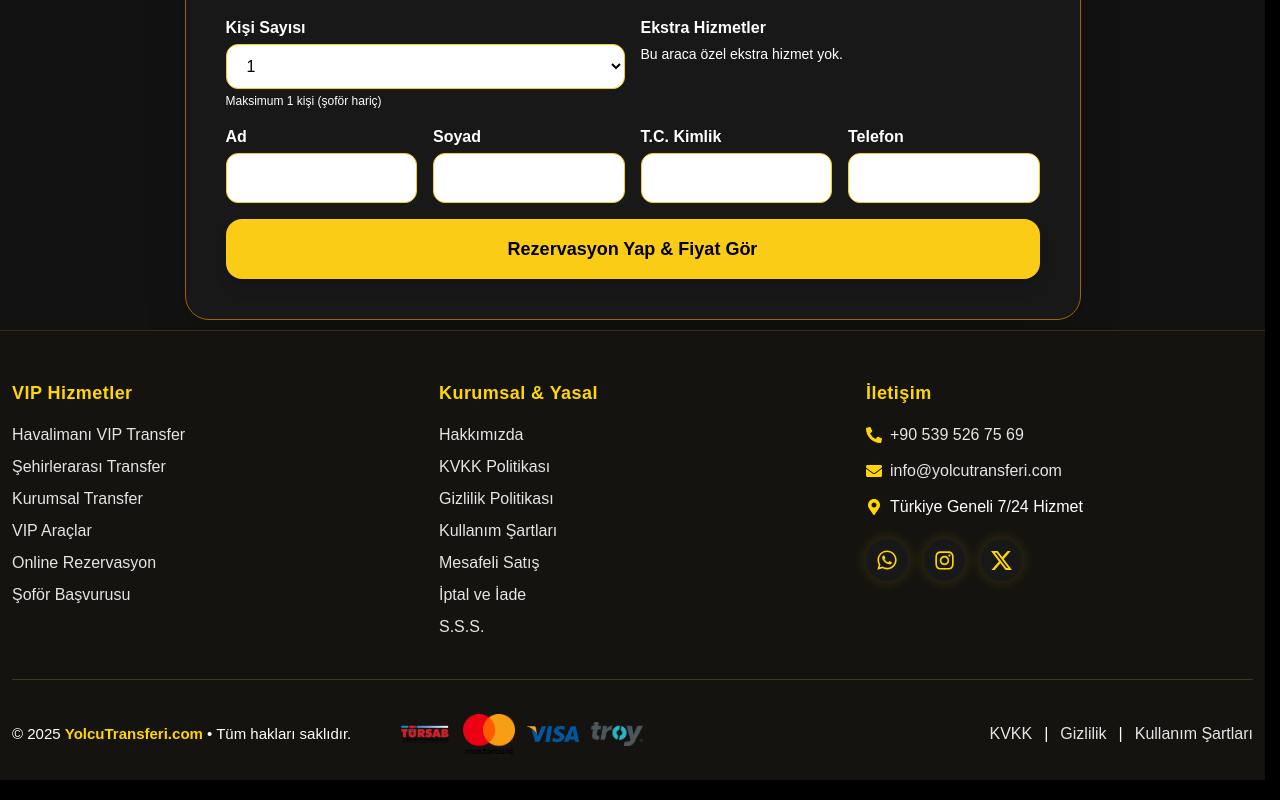
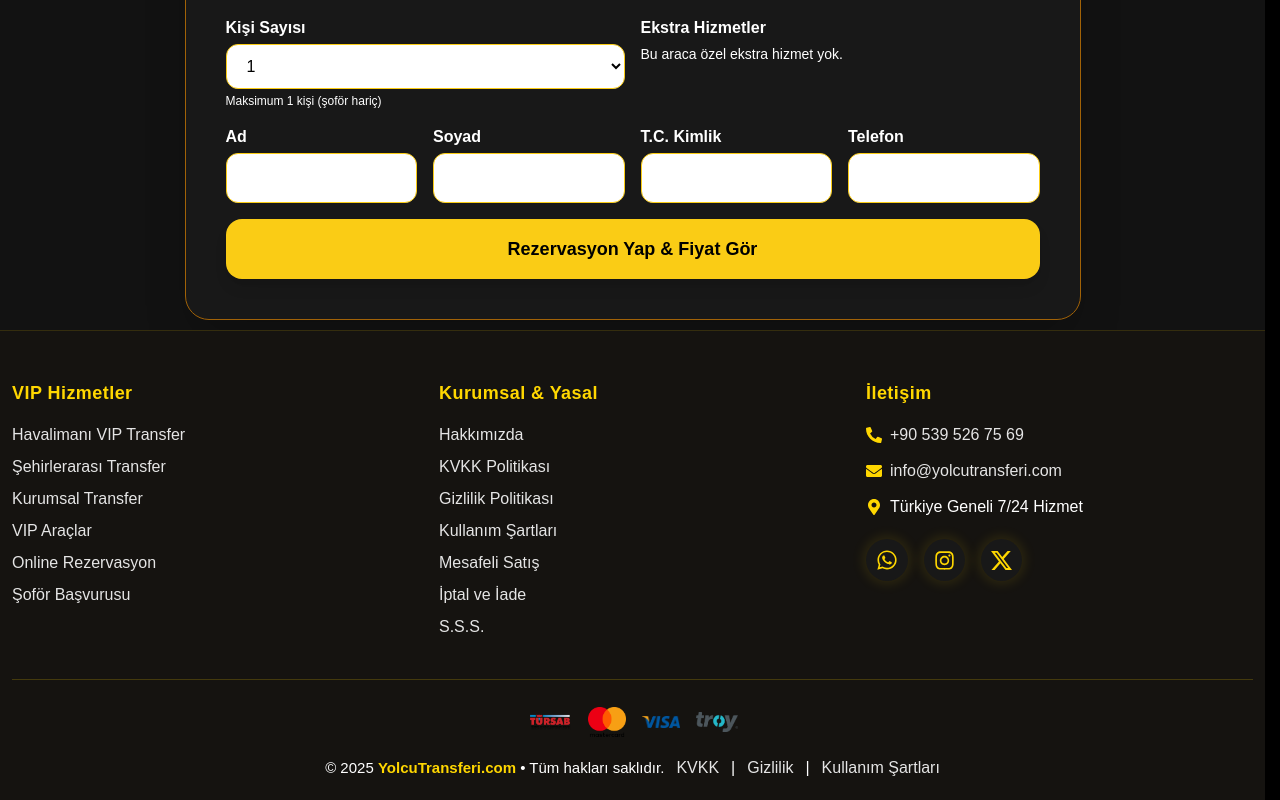
Before and after one commit to haliltayfur/yolcutransferi, a Next.js app: page /rezervasyon in a window 1280 px wide. Shown: the part 567-1367 px from the top of the page. Built offline with nearby package versions, Linux system fonts and the light colour scheme.

Commit message:
Update Footer.jsx

```diff
--- a/components/Footer.jsx
+++ b/components/Footer.jsx
@@ -64,25 +64,24 @@ export default function Footer() {
         </div>
       </div>
       {/* ALT TELİF + KART LOGOLARI */}
-      <div className="max-w-7xl mx-auto flex flex-col md:flex-row justify-between items-center pt-7 text-gray-400 text-[15px] gap-3">
-        <div className="flex flex-col md:flex-row items-center gap-3 md:gap-6">
+      <div className="w-full flex flex-col items-center gap-2 mt-5">
+        <div className="flex flex-row items-center gap-4 mb-1">
+          <Image src="/tursab.png" alt="TÜRSAB" width={44} height={24} className="footer-card-img" style={{objectFit:"contain"}} />
+          <Image src="/mastercard.png" alt="MasterCard" width={38} height={24} className="footer-card-img" style={{objectFit:"contain"}} />
+          <Image src="/visa.png" alt="Visa" width={38} height={24} className="footer-card-img" style={{objectFit:"contain"}} />
+          <Image src="/Troy.png" alt="TROY" width={42} height={24} className="footer-card-img" style={{objectFit:"contain"}} />
+        </div>
+        <div className="flex flex-col md:flex-row justify-center items-center w-full text-gray-400 text-[15px] gap-3">
           <span>
             © {new Date().getFullYear()} <span className="text-gold font-semibold">YolcuTransferi.com</span> • Tüm hakları saklıdır.
           </span>
-          {/* Logolar: TÜRSAB, Mastercard, Visa, Troy */}
-          <div className="flex flex-row items-center gap-3 md:ml-6">
-            <Image src="/tursab.png" alt="TÜRSAB" width={52} height={24} className="footer-card-img" />
-            <Image src="/mastercard.png" alt="MasterCard" width={52} height={24} className="footer-card-img" />
-            <Image src="/visa.png" alt="Visa" width={52} height={24} className="footer-card-img" />
-            <Image src="/Troy.png" alt="TROY" width={52} height={24} className="footer-card-img" />
+          <div className="flex gap-3 mt-2 md:mt-0 text-base">
+            <a href="/kvkk" className="footer-link">KVKK</a>
+            <span>|</span>
+            <a href="/gizlilik-politikasi" className="footer-link">Gizlilik</a>
+            <span>|</span>
+            <a href="/kullanim-sartlari" className="footer-link">Kullanım Şartları</a>
           </div>
-        </div>
-        <div className="flex gap-3 mt-2 md:mt-0 text-base">
-          <a href="/kvkk" className="footer-link">KVKK</a>
-          <span>|</span>
-          <a href="/gizlilik-politikasi" className="footer-link">Gizlilik</a>
-          <span>|</span>
-          <a href="/kullanim-sartlari" className="footer-link">Kullanım Şartları</a>
         </div>
       </div>
       <style jsx>{`
@@ -114,7 +113,7 @@ export default function Footer() {
           background: #fff;
           border-radius: 7px;
           padding: 3px 9px;
-          height: 30px !important;
+          height: 28px !important;
           width: auto !important;
           object-fit: contain;
           box-shadow: 0 1px 7px 0 #3332;
```
